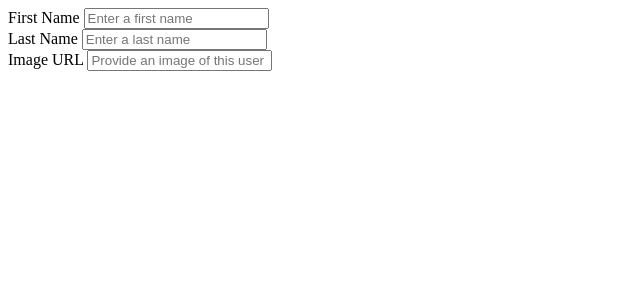
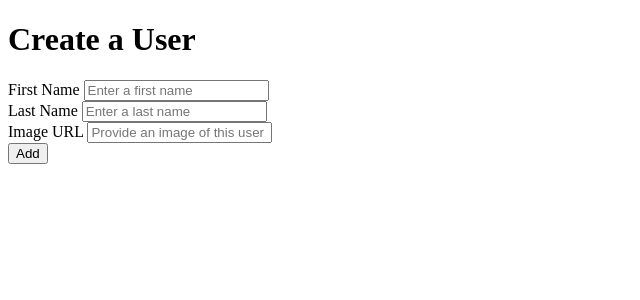
Before and after one commit to kirra-hyde/blogly, a Flask app: template templates/user_new.html in a window 1280 px wide. Shown: the top 300 px of the page, without its empty margins (0-640 px from the left). Run offline with Flask 3, Linux system fonts and the light colour scheme; the template is opened without the code that fills it, so the values that code supplies are empty.

Commit message:
end of day 1

```diff
--- a/app.py
+++ b/app.py
@@ -3,7 +3,7 @@
 
 import os
 
-from flask import Flask, render_template, request
+from flask import Flask, render_template, request, redirect
 from models import connect_db, User, db
 
 app = Flask(__name__)
@@ -14,17 +14,45 @@ app.config['SQLALCHEMY_ECHO'] = True
 
 connect_db(app)
 
-USERS_LIST = []
 
 
 @app.get("/")
 def go_to_users():
-    return "Hello"
-    # return redirect
+     return redirect("/users")
 
 
 @app.get("/users")
 def show_users():
     """Show homepage with users with add user button"""
+    users = User.query.all()
+    return render_template("users.html", users=users )
 
-    return render_template("users.html", users = USERS_LIST)
+@app.get("/users/new")
+def user_form():
+    """show new user form """
+    return render_template("user_new.html")
+
+
+@app.post("/users/new")
+def add_user():
+    firstname = request.form["firstname"]
+    lastname = request.form["lastname"]
+    image = request.form.get("imageurl")
+
+    user = User(first_name=firstname, last_name=lastname, image_url=image)
+    db.session.add(user)
+    db.session.commit()
+
+    return redirect("/users")
+
+@app.get("/users/<int:user_id>")
+def show_individual_user(user_id):
+    """Show info of user on a single post"""
+    user = User.query.get_or_404(user_id)
+    return render_template("user_details.html", user=user)
+
+
+app.get("/users/<int:user_id>/edit")
+def show_edit_page(user_id):
+
+    return render_template("user_edit.html")
--- a/models.py
+++ b/models.py
@@ -13,7 +13,7 @@ def connect_db(app):
 # u = User(first_name="Kirra", last_name="Hyde")
 class User(db.Model):
 
-    __tablename__="users"
+    __tablename__= "users"
 
     id = db.Column(
         db.Integer,
--- a/templates/user_new.html
+++ b/templates/user_new.html
@@ -3,7 +3,7 @@
 {% block title %}New User From{% endblock %}
 
 {% block content %}
-
+<h1> Create a User</h1>
 <form id="userform" method="post">
 
   <div>
@@ -18,7 +18,7 @@
     <label for="imageurl"> Image URL</label>
     <input type="text" id="imageurl" name="imageurl" placeholder="Provide an image of this user" required>
   </div>
-
+<button>Add</button>
 
 </form>
 
```
Also changed, not shown: templates/user_details.html (+5 -2 lines), templates/users.html (+4 -4 lines).
